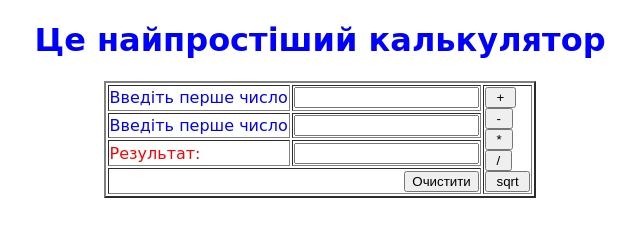
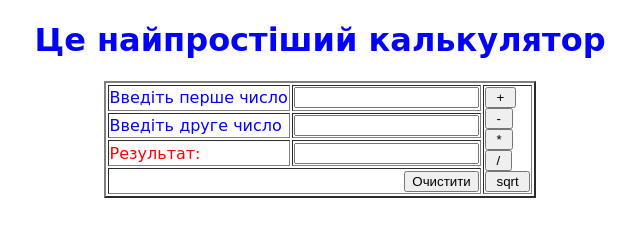
Before and after one commit to FixsRise/FixsRise.github.io, a plain HTML site: page prakt5_1/index.html in a window 1280 px wide. Shown: the full height of the page, 320-960 px from the left. Drawn offline with Linux system fonts and the light colour scheme; a web font is replaced by a local one.

Commit message:
Update index.html

```diff
--- a/prakt5_1/index.html
+++ b/prakt5_1/index.html
@@ -35,7 +35,7 @@
         </tr>
         <tr>
            <td>
-             Введіть перше число<br>
+             Введіть друге число<br>
            </td>
              <td> <input id="znah_2" size="20"></td>
 
```
